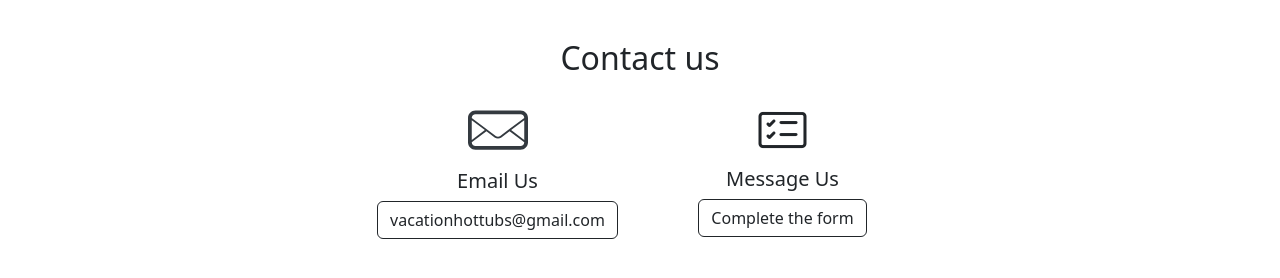
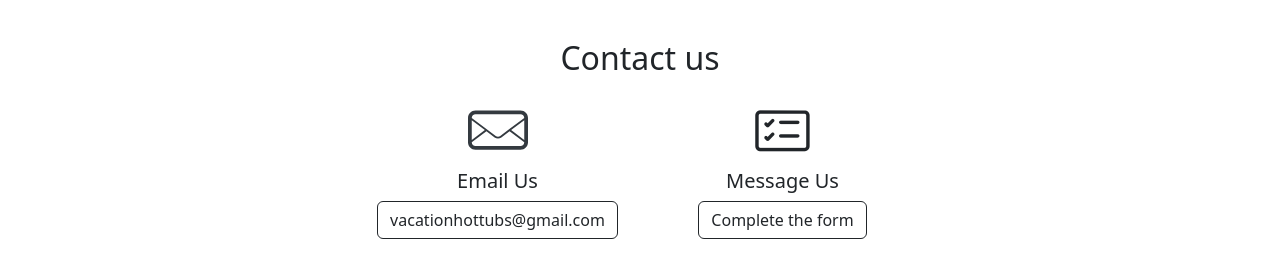
Before and after one commit to vacationhottubs/vacationhottubs.github.io, a Jekyll site: the page built from index.html, in a window 1280 px wide and 900 px high, scrolled down 856 px. Shown: the part 501-779 px from the top of the window. Built offline with Jekyll 4.4.1, drawn with Linux system fonts in a browser that asks for light colours.

Commit message:
Update index.html

```diff
--- a/index.html
+++ b/index.html
@@ -104,7 +104,7 @@ excerpt: Vacation Hot Tubs provides practical and rugged hot tubs for your vacat
                   </p>
                 </div>
                 <div class="col-md-6 pt-3">
-                  <i class="bi-card-checklist" style="font-size:3rem;line-height:1.2"></i>
+                  <i class="bi-card-checklist" style="font-size:3.4rem;line-height:1.1"></i>
                   <h3 class="h5 fw-light pt-2">Message Us</h3>
                   <p>
                     <a class="btn btn-outline-dark" href="contact-us/" role="button">Complete the form</a>
```
